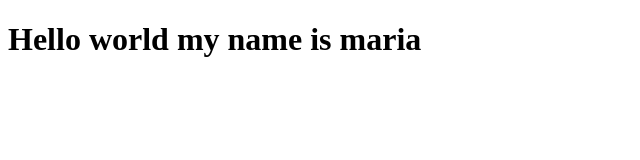
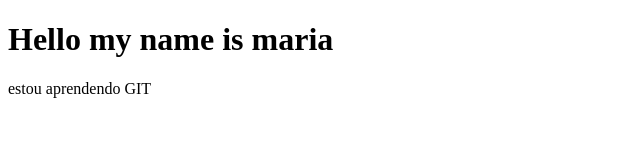
Before and after one commit to marialazara/coursera-test, a plain HTML site: page index.html in a window 1280 px wide. Shown: the whole page, without its empty margins (0-640 px from the left). Drawn offline with Linux system fonts and the light colour scheme.

Commit message:
criei um git paragrafo

```diff
--- a/index.html
+++ b/index.html
@@ -2,9 +2,10 @@
 <html>
 <head>
     <meta charset="UTF-8" />
-    <title>Hello Cursera</title>
+    <title>Hello ooooo</title>
 </head>
 <body>
-   <h1>Hello world my name is maria</h1>
+   <h1>Hello  my name is maria</h1>
+   <p>estou aprendendo GIT</p>
 </body>
 </html>
```
